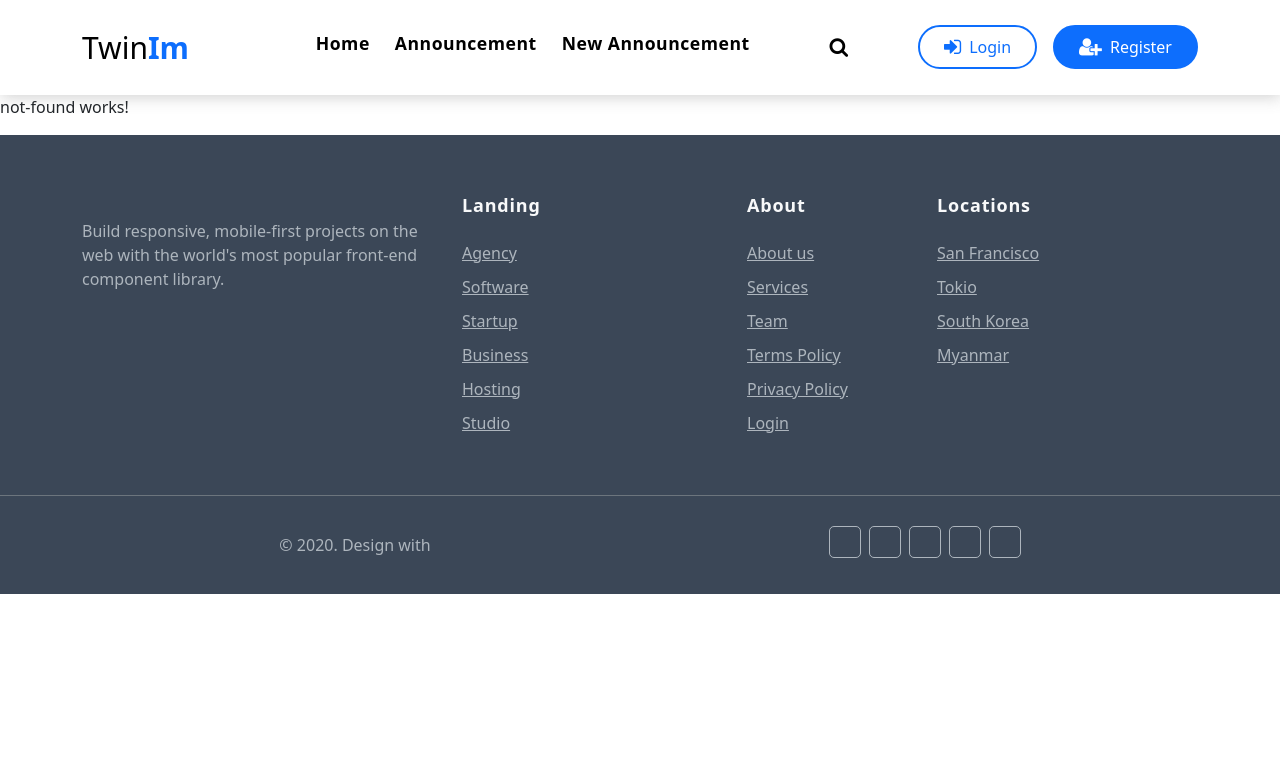
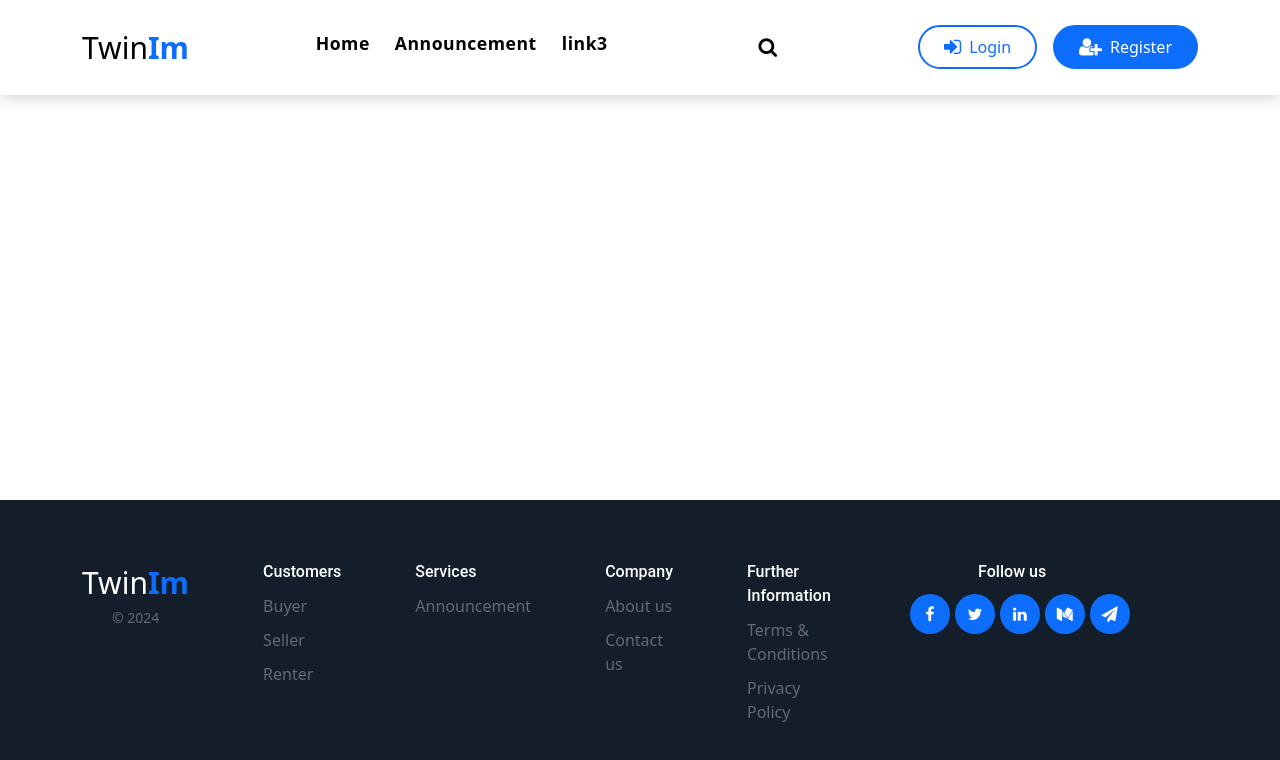
Before and after one commit to badi3a/TwinIm, an Angular app: page /new in a window 1280 px wide. Shown: the top 760 px of the page. Built offline with nearby package versions, Linux system fonts and the light colour scheme.

Commit message:
new header + new footer

```diff
--- a/src/app/layouts/footer/footer.component.css
+++ b/src/app/layouts/footer/footer.component.css
@@ -1,78 +1,143 @@
-body{margin-top:20px;}
-.bg-footer {
-  background-color: #3b4757 !important;
+h1, h2, h3, h4, h5, h6,
+.h1, .h2, .h3, .h4, .h5, .h6 {
+  font-family: "Roboto", -apple-system, BlinkMacSystemFont, "Segoe UI", Roboto, "Helvetica Neue", Arial, "Noto Sans", sans-serif, "Apple Color Emoji", "Segoe UI Emoji", "Segoe UI Symbol", "Noto Color Emoji"; }
+
+a {
+  -webkit-transition: .3s all ease;
+  -o-transition: .3s all ease;
+  transition: .3s all ease; }
+  a, a:hover {
+    text-decoration: none !important; }
+
+.content {
+  height: 70vh; }
+
+.footer-20192 {
+  z-index: 0;
+  position: fixed;
+  bottom: 0;
+  left: 0;
+  right: 0;
+  height: 300px;
+  background-color: #141d2a;
+  color: #fff;
+  display: flex;
+  justify-content: center;
+  align-items: center;
 }
-.footer {
-  padding: 60px 0;
-  position: relative;
-  color: #adb5bd;
+.site-section .row{
+  gap: 50PX;
 }
 
-.footer .logo-footer {
-  font-weight: 700;
-  font-size: 22px;
-  padding: 3px 0;
-  letter-spacing: 1px;
+  .footer-20192 .container {
+    position: relative;
   }
 
-.footer .footer-head {
-  font-size: 18px;
-  letter-spacing: 0.8px;
-  font-weight: 600;
+  .footer-20192 h3 {
+    font-size: 16px;
+    margin-bottom: 10px;
+    margin-top: 0;
+    line-height: 1.5;
+   }
+  .footer-20192 .links li {
+    margin-bottom: 10px;
+    line-height: 1.5;
+    display: block;
+  }
+    .footer-20192 .links li a {
+      color: #666873;
+    }
+      .footer-20192 .links li a:hover {
+        color: #fff;
+      }
+  .footer-20192 .social li {
+    display: inline-block;
+    position: relative;
+    margin-left:5px ;
+  }
+    .footer-20192 .social li a {
+      position: relative;
+      width: 40px;
+      height: 40px;
+      border-radius: 50%;
+      display: inline-block;
+      margin: 0;
+      padding: 0;
+      background-color: #0d6efd;
+      color: #fff;
+    }
+      .footer-20192 .social li a > span {
+        position: absolute;
+        top: 50%;
+        left: 50%;
+        -webkit-transform: translate(-50%, -50%);
+        -ms-transform: translate(-50%, -50%);
+        transform: translate(-50%, -50%);
+      }
+  .footer-20192 .footer-logo {
+    color: #fff;
+    font-size: 20px;
+    text-transform: uppercase;
+    letter-spacing: .1rem;
+  }
+  .footer-20192 .copyright {
+    color: #666873; }
+  .footer-20192 .cta {
+    -webkit-box-shadow: -20px -20px 0 0 rgba(52, 58, 64, 0.2);
+    box-shadow: -20px -20px 0 0 rgba(52, 58, 64, 0.2);
+    padding: 20px;
+    background-color: #0d6efd;
+    top: -150px;
+    position: relative; }
+    .footer-20192 .cta h2, .footer-20192 .cta h3 {
+      line-height: 1.5;
+     }
+    .footer-20192 .cta h3 {
+      font-size: 20px;
+     }
+      .logo{
+        font-size: 30px;
+      }
+.follow
+{
+  margin-left: 25%;
 }
 
-.footer .text-foot {
-  color: #adb5bd;
+
+/* Responsive Design */
+@media (max-width: 768px) {
+  .footer-20192{
+    display: block;
+    z-index: 0;
+    height: 60%;
   }
+  .footer-20192 h3 {
+    font-size: 14px;
+  }
+  .footer-20192 .links li {
+    margin-bottom: 5px;
+   font-size: 4px;
 
-.footer .footer-list {
-  margin-bottom: 0;
   }
+  .footer-20192 .social li a {
+    width: 30px;
+    height: 30px;
 
-.footer .footer-list li {
-  margin-bottom: 10px;
   }
-
-.footer .footer-list li a {
-  -webkit-transition: all 0.5s ease;
-  transition: all 0.5s ease;
+  .follow {
+    margin-left: 0;
+    text-align: center;
   }
-
-.footer .footer-list li a:hover {
-  color: #6dc77a !important;
+  .footer-20192 .copyright {
+    text-align: center;
+    margin: 0;
   }
-
-.footer .footer-list li:last-child {
-  margin-bottom: 0;
+  h5{
+    font-size: 14px;
+    margin: 0;
   }
-
-.footer.footer-bar {
-  padding: 30px 0;
-  border-top: 1px solid #6c757d;
+  a{
+    font-size: 14px;
+    margin: 0;
   }
-
-.footer.footer-bar .payment-cards img {
-  height: 25px;
 }
-
-.social-icon.social li a {
-  color: #adb5bd;
-  border-color: #adb5bd;
-}
-.social-icon li a {
-  color: #35404e;
-  border: 1px solid #35404e;
-  display: inline-block;
-  height: 32px;
-  text-align: center;
-  font-size: 15px;
-  width: 32px;
-  line-height: 30px;
-  -webkit-transition: all 0.4s ease;
-  transition: all 0.4s ease;
-  overflow: hidden;
-  position: relative;
-}
-.rounded {
-  border-radius: 5px !important;
-}
--- a/src/app/layouts/footer/footer.component.html
+++ b/src/app/layouts/footer/footer.component.html
@@ -1,65 +1,54 @@
-<link rel="stylesheet" href="https://cdnjs.cloudflare.com/ajax/libs/MaterialDesign-Webfont/5.3.45/css/materialdesignicons.css" integrity="sha256-NAxhqDvtY0l4xn+YVa6WjAcmd94NNfttjNsDmNatFVc=" crossorigin="anonymous" />
-<footer class="footer bg-footer">
-  <div class="container">
-    <div class="row">
-      <div class="col-lg-4 col-12 mb-0 mb-md-4 pb-0 pb-md-2">
-        <p class="mt-4">Build responsive, mobile-first projects on the web with the world's most popular front-end component library.</p>
-      </div><!--end col-->
-
-      <div class="col-lg-3 col-md-4 col-12 mt-4 mt-sm-0 pt-2 pt-sm-0">
-        <h4 class="text-light footer-head">Landing</h4>
-        <ul class="list-unstyled footer-list mt-4">
-          <li><a href="javascript:void(0)" class="text-foot"><i class="mdi mdi-chevron-right mr-1"></i> Agency</a></li>
-          <li><a href="javascript:void(0)" class="text-foot"><i class="mdi mdi-chevron-right mr-1"></i> Software</a></li>
-          <li><a href="javascript:void(0)" class="text-foot"><i class="mdi mdi-chevron-right mr-1"></i> Startup</a></li>
-          <li><a href="javascript:void(0)" class="text-foot"><i class="mdi mdi-chevron-right mr-1"></i> Business</a></li>
-          <li><a href="javascript:void(0)" class="text-foot"><i class="mdi mdi-chevron-right mr-1"></i> Hosting</a></li>
-          <li><a href="javascript:void(0)" class="text-foot"><i class="mdi mdi-chevron-right mr-1"></i> Studio</a></li>
-        </ul>
-      </div><!--end col-->
-
-      <div class="col-lg-2 col-md-4 col-12 mt-4 mt-sm-0 pt-2 pt-sm-0">
-        <h4 class="text-light footer-head">About</h4>
-        <ul class="list-unstyled footer-list mt-4">
-          <li><a href="javascript:void(0)" class="text-foot"><i class="mdi mdi-chevron-right mr-1"></i> About us</a></li>
-          <li><a href="javascript:void(0)" class="text-foot"><i class="mdi mdi-chevron-right mr-1"></i> Services</a></li>
-          <li><a href="javascript:void(0)" class="text-foot"><i class="mdi mdi-chevron-right mr-1"></i> Team</a></li>
-          <li><a href="javascript:void(0)" class="text-foot"><i class="mdi mdi-chevron-right mr-1"></i> Terms Policy</a></li>
-          <li><a href="javascript:void(0)" class="text-foot"><i class="mdi mdi-chevron-right mr-1"></i> Privacy Policy</a></li>
-          <li><a href="javascript:void(0)" class="text-foot"><i class="mdi mdi-chevron-right mr-1"></i> Login</a></li>
-        </ul>
-      </div><!--end col-->
-
-      <div class="col-lg-3 col-md-4 col-12 mt-4 mt-sm-0 pt-2 pt-sm-0">
-        <h4 class="text-light footer-head">Locations</h4>
-        <ul class="list-unstyled footer-list mt-4">
-          <li><a href="#" class="text-foot"><i class="mdi mdi-chevron-right mr-1"></i> San Francisco</a></li>
-          <li><a href="#" class="text-foot"><i class="mdi mdi-chevron-right mr-1"></i> Tokio</a></li>
-          <li><a href="#" class="text-foot"><i class="mdi mdi-chevron-right mr-1"></i> South Korea</a></li>
-          <li><a href="#" class="text-foot"><i class="mdi mdi-chevron-right mr-1"></i> Myanmar</a></li>
-        </ul>
-      </div><!--end col-->
-    </div><!--end row-->
-  </div><!--end container-->
-</footer>
-<footer class="footer bg-footer footer-bar">
-  <div class="container text-center">
-    <div class="row align-items-center">
-      <div class="col-sm-6">
-        <div class="text-sm-left">
-          <p class="mb-0">&copy; 2020. Design with <i class="mdi mdi-heart text-danger"></i></p>
+ <footer class="footer-20192 ">
+      <div class="site-section">
+        <div class="container">
+          <div class="row">
+            <div class="col-md text-center m-0">
+                <a class="navbar-brand text-brand logo " routerLink="/home" aria-label="Go to homepage">
+                  Twin<strong class="text-primary">Im</strong>
+                </a>
+                  <p class="copyright">
+                <small>&copy; 2024</small>
+              </p>
+            </div>
+            <div class="col m-0">
+              <h3>Customers</h3>
+              <ul class="list-unstyled links">
+                <li><a href="#">Buyer</a></li>
+                <li><a href="#">Seller</a></li>
+                <li><a href="#">Renter</a></li>
+              </ul>
+            </div>
+            <div class="col m-0">
+              <h3>Services</h3>
+              <ul class="list-unstyled links">
+                <li><a routerLink="/announcement">Announcement</a></li>
+              </ul>
+            </div>
+            <div class="col">
+              <h3>Company</h3>
+              <ul class="list-unstyled links">
+                <li><a href="#">About us</a></li>
+                <li><a href="#">Contact us</a></li>
+              </ul>
+            </div>
+            <div class="col">
+              <h3>Further Information</h3>
+              <ul class="list-unstyled links">
+                <li><a href="#">Terms &amp; Conditions</a></li>
+                <li><a href="#">Privacy Policy</a></li>
+              </ul>
+            </div>
+            <div class="col-md-3 flex-grow-1 col">
+              <h3 class="follow">Follow us</h3>
+              <ul class="list-unstyled social">
+                <li><a href="#"><span class="fa fa-facebook"></span></a></li>
+                <li><a href="#"><span class="fa fa-twitter"></span></a></li>
+                <li><a href="#"><span class="fa fa-linkedin"></span></a></li>
+                <li><a href="#"><span class="fa fa-medium"></span></a></li>
+                <li><a href="#"><span class="fa fa-paper-plane"></span></a></li>
+              </ul>
+            </div>
+          </div>
         </div>
-      </div><!--end col-->
-
-      <div class="col-sm-6 mt-4 mt-sm-0 pt-2 pt-sm-0">
-        <ul class="list-unstyled text-sm-right social-icon social mb-0">
-          <li class="list-inline-item"><a href="javascript:void(0)" class="rounded"><i class="mdi mdi-facebook" title="Facebook"></i></a></li>
-          <li class="list-inline-item"><a href="javascript:void(0)" class="rounded"><i class="mdi mdi-instagram" title="Instagram"></i></a></li>
-          <li class="list-inline-item"><a href="javascript:void(0)" class="rounded"><i class="mdi mdi-twitter" title="Twitter"></i></a></li>
-          <li class="list-inline-item"><a href="javascript:void(0)" class="rounded"><i class="mdi mdi-google-plus" title="Google +"></i></a></li>
-          <li class="list-inline-item"><a href="javascript:void(0)" class="rounded"><i class="mdi mdi-linkedin" title="Linkedin"></i></a></li>
-        </ul><!--end icon-->
-      </div><!--end col-->
-    </div><!--end row-->
-  </div><!--end container-->
-</footer>
+      </div>
+    </footer>
--- a/src/app/layouts/header/header.component.css
+++ b/src/app/layouts/header/header.component.css
@@ -4,12 +4,17 @@
 
 .navbar-default {
   transition: all .5s ease-in-out;
+  position: fixed;
+  top: 0;
+  left: 0;
+  right: 0;
   background-color: #ffffff;
   padding-top: 20px;
   padding-bottom: 20px;
   -webkit-backface-visibility: hidden;
   backface-visibility: hidden;
   box-shadow: 1px 2px 15px rgba(100, 100, 100, 0.3);
+  z-index: 100;
 }
 
 .navbar-default .nav-search {
--- a/src/app/layouts/header/header.component.html
+++ b/src/app/layouts/header/header.component.html
@@ -28,10 +28,10 @@
           <a class="nav-link" routerLink="/home" routerLinkActive="active" aria-label="Go to Home">Home</a>
         </li>
         <li class="nav-item">
-          <a class="nav-link" routerLink="/announcement/list" routerLinkActive="active" aria-label="Go to Announcement">Announcement</a>
+          <a class="nav-link" routerLink="/announcement" routerLinkActive="active" aria-label="Go to Announcement">Announcement</a>
         </li>
         <li class="nav-item">
-          <a class="nav-link" routerLink="/announcement/new" routerLinkActive="active" aria-label="Go to Hello">New Announcement</a>
+          <a class="nav-link" routerLink="/hello" routerLinkActive="active" aria-label="Go to Hello">link3</a>
         </li>
       </ul>
 
```
Lines whose indentation alone changed are shown as unchanged.
